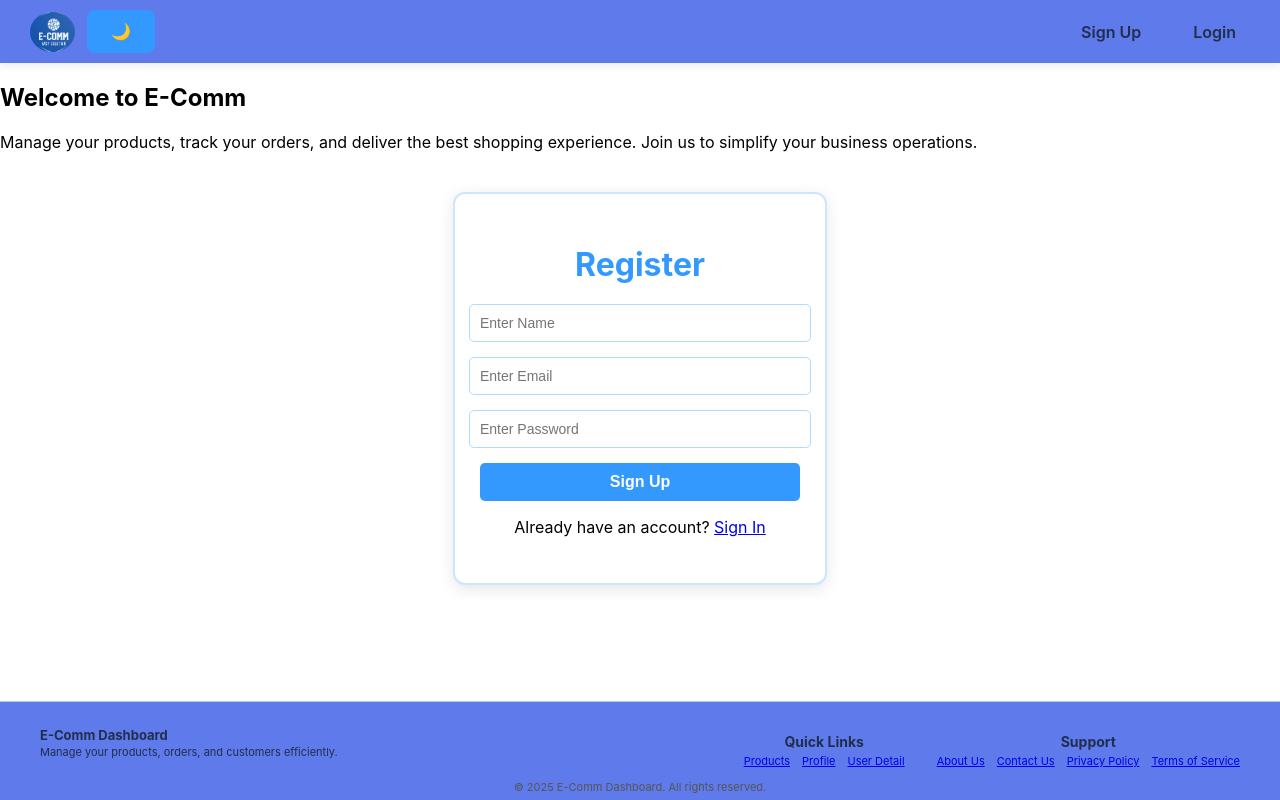
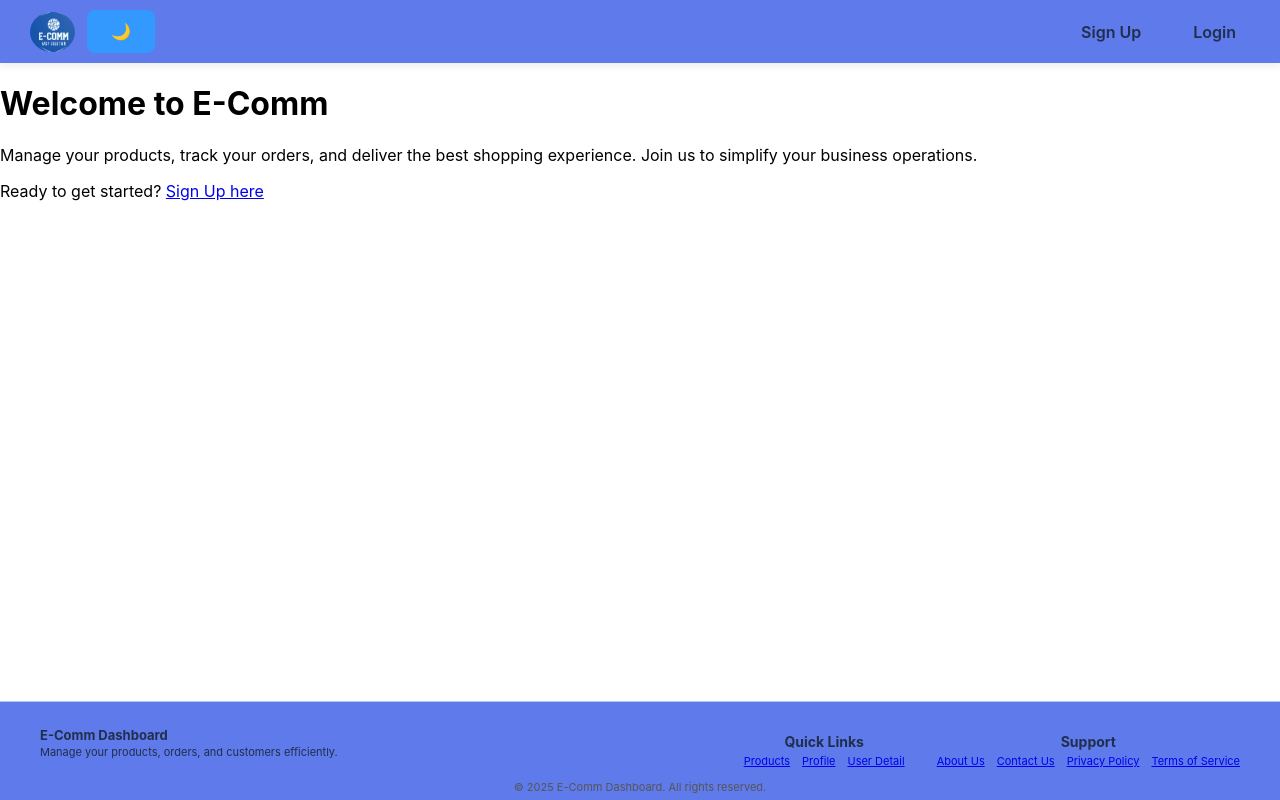
Before and after one commit to AshishDevlekar/E-DASHBOARD, a React (Create React App) app in the folder front-end/: page /register in a window 1280 px wide. Built offline with nearby package versions, Linux system fonts and the light colour scheme; no server answers.

Commit message:
Update App.js

```diff
--- a/front-end/src/App.js
+++ b/front-end/src/App.js
@@ -2,6 +2,7 @@ import './App.css';
 import Nav from './components/Nav';
 import Footer from './components/Footer';
 import Signup from './components/Signup';
+import Register from './components/Register';
 import PrivateComponent from './components/PrivateComponent';
 import Login from './components/Login';
 import AddProduct from './components/AddProduct';
@@ -66,8 +67,8 @@ function App() {
           </Route>
 
           {/* Public routes */}
+          <Route path="/register" element={<Register />} />
           <Route path="/signup" element={<Signup />} />
-          <Route path="/register" element={<Signup />} />
           <Route path="/login" element={<Login setUser={setUser} />} />
           <Route path="/about" element={<About />} />
           <Route path="/contact" element={<Contact />} />
```
